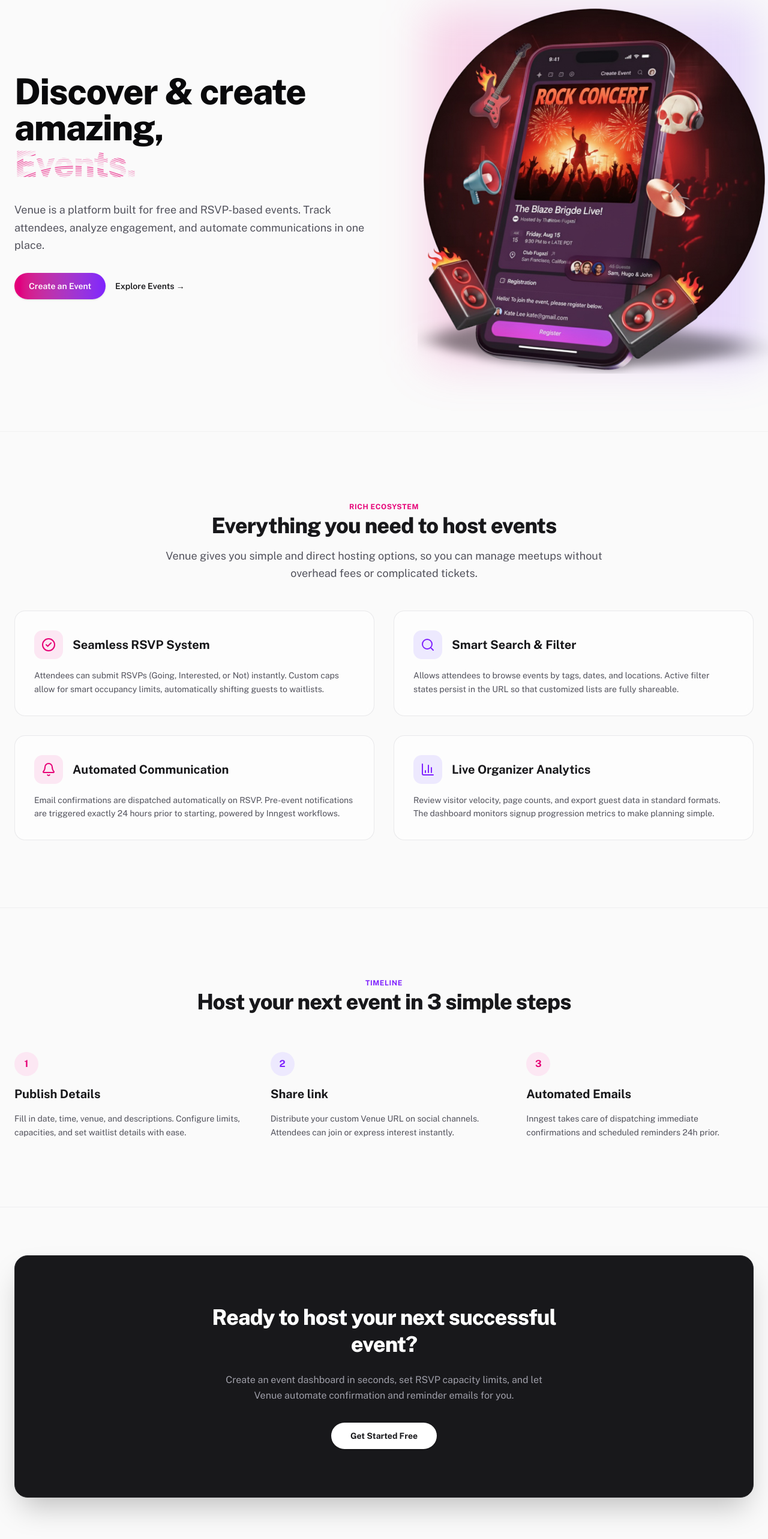
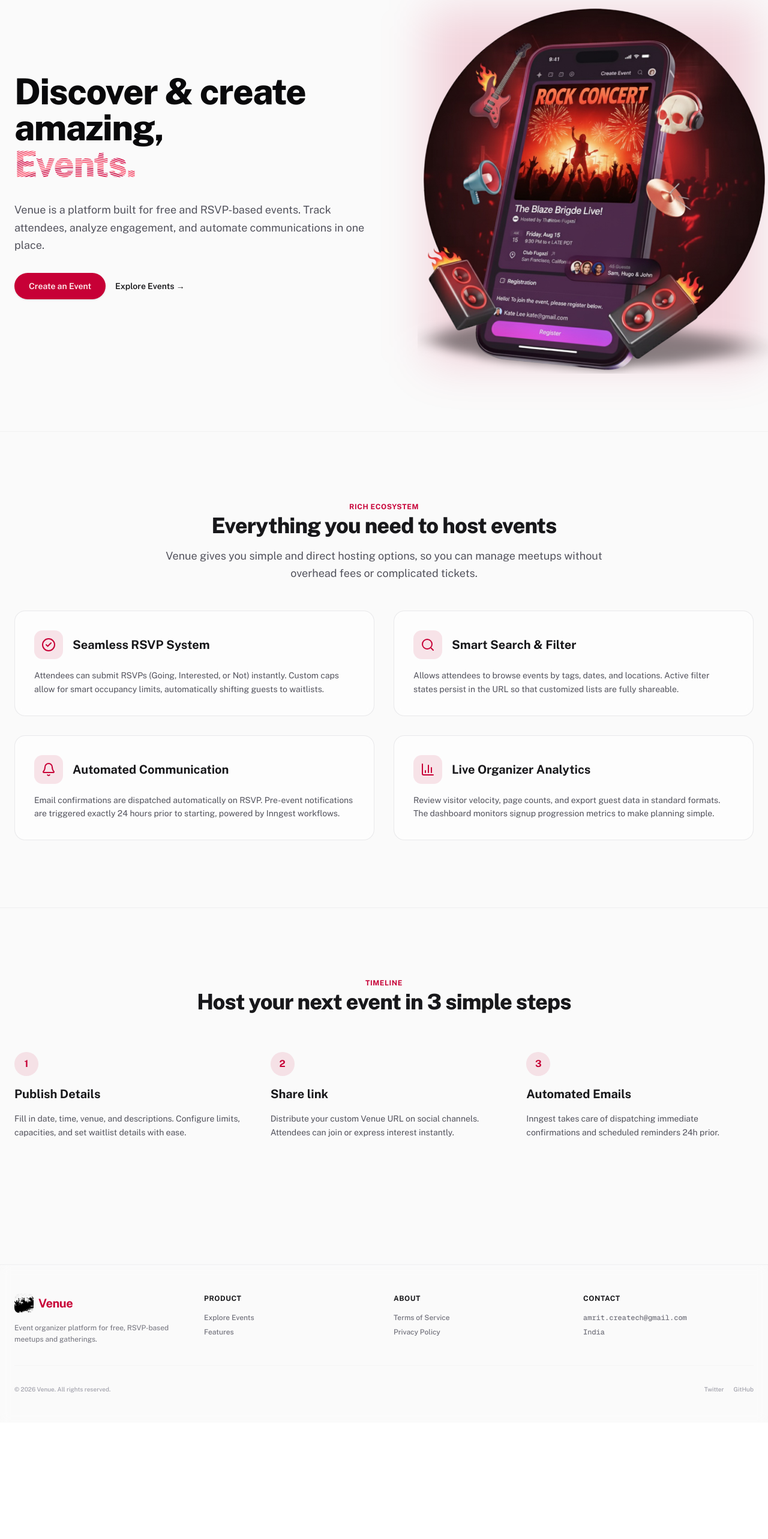
Before and after one commit to amritrajputt/Venue, a Next.js app: page / in a window 1280 px wide. Shown: the part 160-2726 px from the top of the page at 60% size. After the commit the page ends 2532 px from the top, so only its background shows below. Built offline with nearby package versions, Linux system fonts and the light colour scheme.

Commit message:
change ui base colors

```diff
--- a/app/dashboard/profile/page.tsx
+++ b/app/dashboard/profile/page.tsx
@@ -37,7 +37,7 @@ export default async function ProfilePage() {
               {session.user.image ? (
                 <img src={session.user.image} alt={session.user.name} className="size-full object-cover" />
               ) : (
-                <div className="size-full flex items-center justify-center font-bold text-3xl bg-gradient-to-br from-pink-500 to-violet-500 text-white">
+                <div className="size-full flex items-center justify-center font-bold text-3xl bg-primary text-primary-foreground">
                   {session.user.name.charAt(0)}
                 </div>
               )}
--- a/app/dashboard/stats/page.tsx
+++ b/app/dashboard/stats/page.tsx
@@ -50,7 +50,7 @@ export default async function StatsPage() {
 
         <div className="grid grid-cols-1 sm:grid-cols-3 gap-6">
           <div className="flex items-center gap-4 rounded-3xl border border-zinc-200/80 bg-white/45 p-6 dark:border-zinc-800/80 dark:bg-zinc-900/20 backdrop-blur-sm shadow-sm">
-            <div className="p-3.5 rounded-2xl bg-pink-100 dark:bg-pink-900/20 text-pink-600 dark:text-pink-400">
+            <div className="p-3.5 rounded-2xl bg-primary/10 text-primary">
               <FolderKanban className="size-6" />
             </div>
             <div>
@@ -60,7 +60,7 @@ export default async function StatsPage() {
           </div>
 
           <div className="flex items-center gap-4 rounded-3xl border border-zinc-200/80 bg-white/45 p-6 dark:border-zinc-800/80 dark:bg-zinc-900/20 backdrop-blur-sm shadow-sm">
-            <div className="p-3.5 rounded-2xl bg-violet-100 dark:bg-violet-900/20 text-violet-600 dark:text-violet-400">
+            <div className="p-3.5 rounded-2xl bg-primary/10 text-primary">
               <Users className="size-6" />
             </div>
             <div>
@@ -104,7 +104,7 @@ export default async function StatsPage() {
                       <td className="px-6 py-4 font-semibold text-zinc-900 dark:text-zinc-50">{event.title}</td>
                       <td className="px-6 py-4 text-zinc-600 dark:text-zinc-400">{formatDate(event.date)}</td>
                       <td className="px-6 py-4 text-zinc-600 dark:text-zinc-400">{event.location}</td>
-                      <td className="px-6 py-4 text-right font-bold text-pink-600 dark:text-pink-400">{attendeeCount}</td>
+                      <td className="px-6 py-4 text-right font-bold text-primary">{attendeeCount}</td>
                     </tr>
                   ))}
                 </tbody>
--- a/app/page.tsx
+++ b/app/page.tsx
@@ -29,7 +29,7 @@ export default function Home() {
             <div className="size-8 rounded-md overflow-hidden flex items-center justify-center bg-zinc-100 dark:bg-zinc-900">
               <img src="/4085.jpg" alt="Venue Logo" className="w-full h-full object-cover scale-150" />
             </div>
-            <span className="text-xl font-bold tracking-tight bg-gradient-to-r from-pink-600 to-pink-600 bg-clip-text text-transparent dark:from-pink-400 dark:to-pink-400">
+            <span className="text-xl font-bold tracking-tight text-primary">
               Venue
             </span>
           </Link>
@@ -37,17 +37,17 @@ export default function Home() {
           <nav>
             <ul className="flex items-center gap-6 text-sm font-medium text-zinc-600 dark:text-zinc-400 ">
               <li>
-                <Link href="/" className="transition-colors hover:text-pink-500 dark:hover:text-pink-500">
+                <Link href="/" className="transition-colors hover:text-primary">
                   Home
                 </Link>
               </li>
               <li>
-                <Link href="#features" className="transition-colors hover:text-pink-500 dark:hover:text-pink-500">
+                <Link href="#features" className="transition-colors hover:text-primary">
                   Features
                 </Link>
               </li>
               <li>
-                <Link href="#steps" className="transition-colors hover:text-pink-500 dark:hover:text-pink-500">
+                <Link href="#steps" className="transition-colors hover:text-primary">
                   How It Works
                 </Link>
               </li>
@@ -58,7 +58,7 @@ export default function Home() {
             <ModeToggle />
             <Link
               href="/sign-in"
-              className="text-sm font-medium text-zinc-600 hover:text-pink-500 dark:text-zinc-400 dark:hover:text-pink-500 transition-colors  px-4 py-2 rounded-full"
+              className="text-sm font-medium text-zinc-600 hover:text-primary dark:text-zinc-400 dark:hover:text-primary transition-colors  px-4 py-2 rounded-full"
             >
               Sign In
             </Link>
@@ -69,8 +69,8 @@ export default function Home() {
       <main className="flex-1 relative overflow-hidden flex flex-col items-center pt-8 lg:pt-16 pb-24">
 
         <div className="absolute inset-0 -z-10 overflow-hidden">
-          <div className="absolute left-[5%] top-[10%] h-[500px] w-[500px] rounded-full bg-pink-500/10 blur-3xl dark:bg-pink-500/5" />
-          <div className="absolute right-[5%] bottom-[10%] h-[500px] w-[500px] rounded-full bg-violet-500/10 blur-3xl dark:bg-violet-500/5" />
+          <div className="absolute left-[5%] top-[10%] h-[500px] w-[500px] rounded-full bg-primary/10 blur-3xl dark:bg-primary/5" />
+          <div className="absolute right-[5%] bottom-[10%] h-[500px] w-[500px] rounded-full bg-red-400/10 blur-3xl dark:bg-red-400/5" />
         </div>
 
         <div className="mx-auto max-w-7xl w-full px-6 pt-4 pb-16 lg:pt-8 lg:pb-24 grid grid-cols-1 lg:grid-cols-2 gap-12 lg:gap-16 items-center">
@@ -78,21 +78,21 @@ export default function Home() {
           <div className="flex flex-col items-center lg:items-start text-center lg:text-left space-y-6 lg:space-y-8 max-w-2xl mx-auto lg:mx-0">
             <h1 className="text-4xl font-extrabold tracking-tight sm:text-6xl text-zinc-950 dark:text-zinc-50 leading-none">
               Discover & create amazing, <br />
-              <span className="bg-gradient-to-r from-pink-600 to-violet-600 bg-clip-text text-transparent dark:from-pink-400 dark:to-violet-400">
+              <span className="text-primary">
                 <CanvasText
                   text="Events."
                   backgroundClassName="bg-zinc-50 dark:bg-zinc-950"
                   colors={[
-                    "rgba(236, 72, 153, 1)",
-                    "rgba(236, 72, 153, 0.9)",
-                    "rgba(236, 72, 153, 0.8)",
-                    "rgba(236, 72, 153, 0.7)",
-                    "rgba(236, 72, 153, 0.6)",
-                    "rgba(236, 72, 153, 0.5)",
-                    "rgba(236, 72, 153, 0.4)",
-                    "rgba(236, 72, 153, 0.3)",
-                    "rgba(236, 72, 153, 0.2)",
-                    "rgba(236, 72, 153, 0.1)",
+                    "oklch(0.514 0.222 16.935)",
+                    "oklch(0.534 0.222 16.935)",
+                    "oklch(0.554 0.222 16.935)",
+                    "oklch(0.574 0.222 16.935)",
+                    "oklch(0.594 0.222 16.935)",
+                    "oklch(0.614 0.222 16.935)",
+                    "oklch(0.634 0.222 16.935)",
+                    "oklch(0.654 0.222 16.935)",
+                    "oklch(0.674 0.222 16.935)",
+                    "oklch(0.694 0.222 16.935)",
                   ]}
                   lineGap={3}
                   animationDuration={10}
@@ -106,17 +106,17 @@ export default function Home() {
             </p>
 
             <div className="flex flex-wrap items-center justify-center lg:justify-start gap-4">
-              <button onClick={() => handleCreateEvent('/dashboard/event')} className="rounded-full bg-gradient-to-r from-pink-600 to-violet-600 px-6 py-3 text-sm font-semibold text-white shadow-sm hover:from-pink-500 hover:to-violet-500 hover:shadow-lg transition-all duration-200 focus-visible:outline-2 focus-visible:outline-offset-2 focus-visible:outline-pink-600">
+              <button onClick={() => handleCreateEvent('/dashboard/event')} className="rounded-full bg-primary px-6 py-3 text-sm font-semibold text-primary-foreground shadow-sm hover:bg-primary/90 hover:shadow-lg transition-all duration-200 focus-visible:outline-2 focus-visible:outline-offset-2 focus-visible:outline-primary">
                 Create an Event
               </button>
-              <Link href="/upcoming-events" className="text-sm font-semibold leading-6 text-zinc-900 dark:text-zinc-300 hover:text-pink-600 dark:hover:text-pink-400 transition-colors">
+              <Link href="/upcoming-events" className="text-sm font-semibold leading-6 text-zinc-900 dark:text-zinc-300 hover:text-primary transition-colors">
                 Explore Events <span aria-hidden="true">→</span>
               </Link>
             </div>
           </div>
 
           <div className="relative w-full max-w-2xl mx-auto lg:max-w-none flex justify-center items-center lg:translate-x-6">
-            <div className="absolute inset-0 -z-10 bg-gradient-to-r from-pink-500/20 to-violet-500/20 rounded-3xl blur-2xl transform scale-95" />
+            <div className="absolute inset-0 -z-10 bg-primary/15 rounded-3xl blur-2xl transform scale-95" />
             <img
               src="/hero.png"
               alt="Venue Dashboard Demo"
@@ -127,7 +127,7 @@ export default function Home() {
 
         <div id="features" className="mx-auto max-w-7xl w-full px-6 py-20 lg:py-28 space-y-12 border-t border-zinc-200/40 dark:border-zinc-800/40">
           <div className="text-center max-w-3xl mx-auto space-y-4">
-            <span className="text-xs font-bold uppercase tracking-wider text-pink-600 dark:text-pink-400">Rich Ecosystem</span>
+            <span className="text-xs font-bold uppercase tracking-wider text-primary">Rich Ecosystem</span>
             <h2 className="text-3xl font-extrabold tracking-tight sm:text-4xl">
               Everything you need to host events
             </h2>
@@ -140,7 +140,7 @@ export default function Home() {
 
             <div className="relative group overflow-hidden rounded-2xl border border-zinc-200/80 bg-white/50 p-8 hover:shadow-lg transition-all dark:border-zinc-800/80 dark:bg-zinc-900/30 backdrop-blur-sm">
               <div className="flex items-center gap-4">
-                <div className="p-3 rounded-xl bg-pink-100 dark:bg-pink-900/20 text-pink-600 dark:text-pink-400">
+                <div className="p-3 rounded-xl bg-primary/10 text-primary">
                   <CheckCircle2 className="size-6" />
                 </div>
                 <h3 className="text-xl font-bold">Seamless RSVP System</h3>
@@ -152,7 +152,7 @@ export default function Home() {
 
             <div className="relative group overflow-hidden rounded-2xl border border-zinc-200/80 bg-white/50 p-8 hover:shadow-lg transition-all dark:border-zinc-800/80 dark:bg-zinc-900/30 backdrop-blur-sm">
               <div className="flex items-center gap-4">
-                <div className="p-3 rounded-xl bg-violet-100 dark:bg-violet-900/20 text-violet-600 dark:text-violet-400">
+                <div className="p-3 rounded-xl bg-primary/10 text-primary">
                   <Search className="size-6" />
                 </div>
                 <h3 className="text-xl font-bold">Smart Search & Filter</h3>
@@ -164,7 +164,7 @@ export default function Home() {
 
             <div className="relative group overflow-hidden rounded-2xl border border-zinc-200/80 bg-white/50 p-8 hover:shadow-lg transition-all dark:border-zinc-800/80 dark:bg-zinc-900/30 backdrop-blur-sm">
               <div className="flex items-center gap-4">
-                <div className="p-3 rounded-xl bg-pink-100 dark:bg-pink-900/20 text-pink-600 dark:text-pink-400">
+                <div className="p-3 rounded-xl bg-primary/10 text-primary">
                   <Bell className="size-6" />
                 </div>
                 <h3 className="text-xl font-bold">Automated Communication</h3>
@@ -176,7 +176,7 @@ export default function Home() {
 
             <div className="relative group overflow-hidden rounded-2xl border border-zinc-200/80 bg-white/50 p-8 hover:shadow-lg transition-all dark:border-zinc-800/80 dark:bg-zinc-900/30 backdrop-blur-sm">
               <div className="flex items-center gap-4">
-                <div className="p-3 rounded-xl bg-violet-100 dark:bg-violet-900/20 text-violet-600 dark:text-violet-400">
+                <div className="p-3 rounded-xl bg-primary/10 text-primary">
                   <BarChart3 className="size-6" />
                 </div>
                 <h3 className="text-xl font-bold">Live Organizer Analytics</h3>
@@ -190,7 +190,7 @@ export default function Home() {
 
         <div id="steps" className="mx-auto max-w-7xl w-full px-6 py-20 lg:py-28 space-y-16 border-t border-zinc-200/50 dark:border-zinc-800/50">
           <div className="text-center max-w-3xl mx-auto space-y-4">
-            <span className="text-xs font-bold uppercase tracking-wider text-violet-600 dark:text-violet-400">Timeline</span>
+            <span className="text-xs font-bold uppercase tracking-wider text-primary">Timeline</span>
             <h2 className="text-3xl font-extrabold tracking-tight sm:text-4xl">
               Host your next event in 3 simple steps
             </h2>
@@ -199,7 +199,7 @@ export default function Home() {
           <div className="grid grid-cols-1 md:grid-cols-3 gap-12 text-center md:text-left">
 
             <div className="space-y-4">
-              <div className="mx-auto md:mx-0 size-10 rounded-full bg-pink-100 dark:bg-pink-900/20 text-pink-600 dark:text-pink-400 flex items-center justify-center font-bold text-base">
+              <div className="mx-auto md:mx-0 size-10 rounded-full bg-primary/10 text-primary flex items-center justify-center font-bold text-base">
                 1
               </div>
               <h3 className="text-xl font-bold">Publish Details</h3>
@@ -209,7 +209,7 @@ export default function Home() {
             </div>
 
             <div className="space-y-4">
-              <div className="mx-auto md:mx-0 size-10 rounded-full bg-violet-100 dark:bg-violet-900/20 text-violet-600 dark:text-violet-400 flex items-center justify-center font-bold text-base">
+              <div className="mx-auto md:mx-0 size-10 rounded-full bg-primary/10 text-primary flex items-center justify-center font-bold text-base">
                 2
               </div>
               <h3 className="text-xl font-bold">Share link</h3>
@@ -219,7 +219,7 @@ export default function Home() {
             </div>
 
             <div className="space-y-4">
-              <div className="mx-auto md:mx-0 size-10 rounded-full bg-pink-100 dark:bg-pink-900/20 text-pink-600 dark:text-pink-400 flex items-center justify-center font-bold text-base">
+              <div className="mx-auto md:mx-0 size-10 rounded-full bg-primary/10 text-primary flex items-center justify-center font-bold text-base">
                 3
               </div>
               <h3 className="text-xl font-bold">Automated Emails</h3>
@@ -230,23 +230,6 @@ export default function Home() {
           </div>
         </div>
 
-        <div className="mx-auto max-w-7xl w-full px-6 py-12 border-t border-zinc-200/50 dark:border-zinc-800/50 pt-20">
-          <div className="relative overflow-hidden rounded-3xl bg-zinc-900 dark:bg-zinc-900 px-6 py-16 shadow-2xl text-center space-y-6 sm:px-12 sm:py-20 border border-zinc-800">
-            <div className="absolute inset-0 -z-10 bg-[radial-gradient(circle_at_center,rgba(236,72,153,0.15),transparent_60%)]" />
-
-            <h2 className="text-3xl font-extrabold tracking-tight text-white sm:text-4xl max-w-2xl mx-auto leading-tight">
-              Ready to host your next successful event?
-            </h2>
-            <p className="mx-auto max-w-xl text-base text-zinc-400 leading-relaxed">
-              Create an event dashboard in seconds, set RSVP capacity limits, and let Venue automate confirmation and reminder emails for you.
-            </p>
-            <div className="mt-8 flex justify-center gap-4">
-              <button className="rounded-full bg-white text-zinc-900 px-8 py-3 text-sm font-bold shadow-sm hover:bg-zinc-100 transition-colors">
-                Get Started Free
-              </button>
-            </div>
-          </div>
-        </div>
 
       </main>
 
@@ -257,7 +240,7 @@ export default function Home() {
               <div className="size-8 rounded-md overflow-hidden flex items-center justify-center bg-zinc-100 dark:bg-zinc-900">
                 <img src="/4085.jpg" alt="Venue Logo" className="w-full h-full object-cover scale-150" />
               </div>
-              <span className="text-xl font-bold tracking-tight bg-gradient-to-r from-pink-600 to-pink-600 bg-clip-text text-transparent dark:from-pink-400 dark:to-pink-400">
+              <span className="text-xl font-bold tracking-tight text-primary">
                 Venue
               </span>
             </div>
@@ -268,15 +251,15 @@ export default function Home() {
           <div>
             <h4 className="text-xs font-bold text-zinc-900 dark:text-zinc-100 uppercase tracking-wider">Product</h4>
             <ul className="mt-4 space-y-2 text-xs text-zinc-500 dark:text-zinc-400 font-medium">
-              <li><Link href="/" className="hover:text-pink-600 transition-colors">Explore Events</Link></li>
-              <li><Link href="#features" className="hover:text-pink-600 transition-colors">Features</Link></li>
+              <li><Link href="/" className="hover:text-primary transition-colors">Explore Events</Link></li>
+              <li><Link href="#features" className="hover:text-primary transition-colors">Features</Link></li>
             </ul>
           </div>
           <div>
             <h4 className="text-xs font-bold text-zinc-900 dark:text-zinc-100 uppercase tracking-wider">About</h4>
             <ul className="mt-4 space-y-2 text-xs text-zinc-500 dark:text-zinc-400 font-medium">
-              <li><Link href="/" className="hover:text-pink-600 transition-colors">Terms of Service</Link></li>
-              <li><Link href="/" className="hover:text-pink-650 transition-colors">Privacy Policy</Link></li>
+              <li><Link href="/" className="hover:text-primary transition-colors">Terms of Service</Link></li>
+              <li><Link href="/" className="hover:text-primary transition-colors">Privacy Policy</Link></li>
             </ul>
           </div>
           <div>
@@ -290,8 +273,8 @@ export default function Home() {
         <div className="mx-auto max-w-7xl pt-8 mt-8 border-t border-zinc-200/30 dark:border-zinc-800/30 flex flex-col md:flex-row justify-between items-center text-[10px] font-medium text-zinc-400">
           <p>© {new Date().getFullYear()} Venue. All rights reserved.</p>
           <p className="mt-4 md:mt-0 flex gap-4">
-            <Link href="https://x.com/amrit_xrajput" className="hover:text-pink-600">Twitter</Link>
-            <Link href="https://github.com/amritrajputt" className="hover:text-pink-600">GitHub</Link>
+            <Link href="https://x.com/amrit_xrajput" className="hover:text-primary">Twitter</Link>
+            <Link href="https://github.com/amritrajputt" className="hover:text-primary">GitHub</Link>
           </p>
         </div>
       </footer>
--- a/components/dashboard-sidebar.tsx
+++ b/components/dashboard-sidebar.tsx
@@ -147,7 +147,7 @@ export function DashboardSidebar({ user, plan = "Free" }: DashboardSidebarProps)
                 {user.image ? (
                   <img src={user.image} alt={user.name} className="size-full object-cover" />
                 ) : (
-                  <div className="size-full flex items-center justify-center font-bold text-sm bg-gradient-to-br from-pink-500 to-violet-500 text-white">
+                  <div className="size-full flex items-center justify-center font-bold text-sm bg-primary text-primary-foreground">
                     {user.name.charAt(0)}
                   </div>
                 )}
```
Also changed, not shown: components/browse-events.tsx (+7 -7 lines), components/create-event-form.tsx (+8 -8 lines), components/upcoming-events.tsx (+7 -7 lines).
